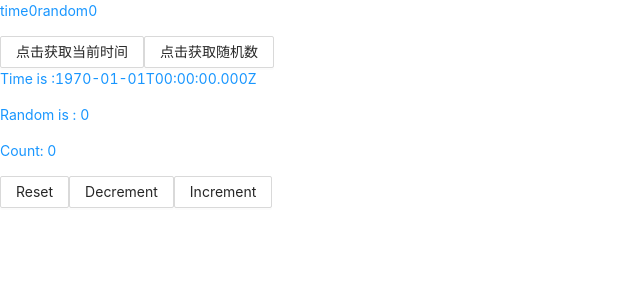
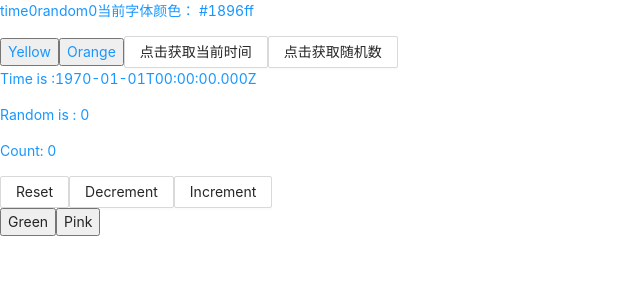
Before and after one commit to weishaodaren/Magellan, a React app: page / in a window 1280 px wide. Shown: the top 300 px of the page, without its empty margins (0-640 px from the left). Built offline with nearby package versions, Linux system fonts and the light colour scheme.

Commit message:
confuse in useContext && useReducer

```diff
--- a/src/App.tsx
+++ b/src/App.tsx
@@ -1,15 +1,34 @@
-import React from "react"
+import React, { useReducer } from "react"
 import "./App.css"
-import { StyleContext } from "./component/Antd/Context"
+import { StyleContext, ReducerWithContext } from "./component/Antd/Context"
 // import { Shopping } from "./component/ShoppingList"
 import { Antd } from "./component/Antd"
 import { Example } from "./component/Antd/Hooks"
 
-function App() {
+function App({ initalColor = "#1896ff" }) {
+    const [state, dispatch] = useReducer(ReducerWithContext, {
+        color: initalColor,
+    })
     return (
-        <StyleContext.Provider value={{ color: "#1896ff" }}>
+        <StyleContext.Provider value={{ state, dispatch }}>
             {/* <Antd inital={0} /> */}
             <Example />
+            <button
+                onClick={() =>
+                    dispatch &&
+                    dispatch({ type: "UPDATE_COLOR", payload: "green" })
+                }
+            >
+                Green
+            </button>
+            <button
+                onClick={() =>
+                    dispatch &&
+                    dispatch({ type: "UPDATE_COLOR", payload: "pink" })
+                }
+            >
+                Pink
+            </button>
             {/* <Shopping /> */}
         </StyleContext.Provider>
     )
--- a/src/component/Antd/Context.tsx
+++ b/src/component/Antd/Context.tsx
@@ -4,10 +4,37 @@ const context = {
     color: "#1890ff",
     backgroundColor: "#000",
     buttonColor: "green",
-    displack: "block",
+    display: "block",
 }
 type ContextType = Partial<typeof context>
-interface ContextTypeInterface extends ContextType {
-    [key: string]: string | undefined
+type ContextTypeInterface = {
+    state?: ContextType
+    dispatch?: React.Dispatch<ReducerWithContextAction>
 }
-export const StyleContext = createContext<ContextTypeInterface>(context)
+
+//  useRucer
+type ReducerWithContextState = {
+    color: string
+}
+type ReducerWithContextAction = {
+    type: string
+    payload: string
+}
+type ReducerWithContextType = (
+    state: ReducerWithContextState,
+    action: ReducerWithContextAction
+) => ReducerWithContextState
+
+const UPDATE_COLOR = "UPDATE_COLOR"
+export const StyleContext = createContext<ContextTypeInterface>({
+    state: { color: "#000" },
+})
+
+export const ReducerWithContext: ReducerWithContextType = (state, action) => {
+    switch (action.type) {
+        case UPDATE_COLOR:
+            return { color: action.payload }
+        default:
+            return state
+    }
+}
--- a/src/component/Antd/Hooks.tsx
+++ b/src/component/Antd/Hooks.tsx
@@ -11,7 +11,8 @@ import { Reducer } from "./UseReducer"
 import { Button } from "antd"
 
 export const Example = () => {
-    const { color } = useContext(StyleContext)
+    const { state, dispatch } = useContext(StyleContext)
+    // const color = state.state
     const [time, setTime] = useState<number>(0)
     const [random, setRandom] = useState<number>(0)
 
@@ -22,10 +23,25 @@ export const Example = () => {
         setRandom(Math.random() * 100)
     }
     return (
-        <div style={{ color: color }}>
+        <div style={{ color: state?.color }}>
             <p>
                 time{time}random{random}
+                当前字体颜色： {state?.color}
             </p>
+            <button
+                onClick={() =>
+                    dispatch!({ type: "UPDATE_COLOR", payload: "yellow" })
+                }
+            >
+                Yellow
+            </button>
+            <button
+                onClick={() =>
+                    dispatch!({ type: "UPDATE_COLOR", payload: "orange" })
+                }
+            >
+                Orange
+            </button>
             <Button onClick={handleClick2Time}>点击获取当前时间</Button>
             <Button onClick={handleClick2Random}>点击获取随机数</Button>
             <Show time={time}>{random}</Show>
--- a/src/index.tsx
+++ b/src/index.tsx
@@ -7,7 +7,7 @@ import * as serviceWorker from "./serviceWorker"
 ReactDOM.render(
     // <React.StrictMode>
     <div>
-        <App />
+        <App initalColor="#1896ff" />
     </div>,
     // </React.StrictMode>,
     document.getElementById("root")
```
